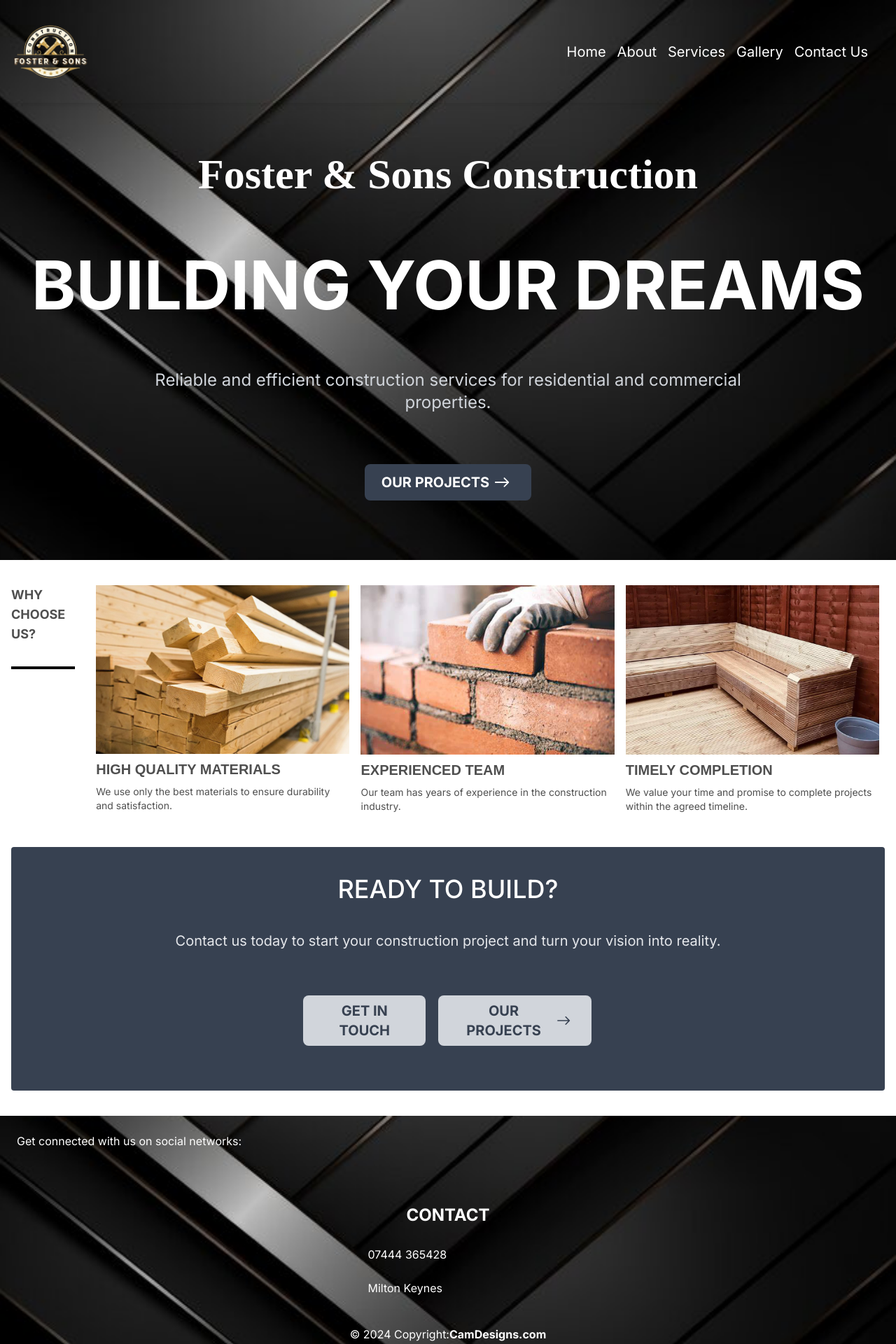
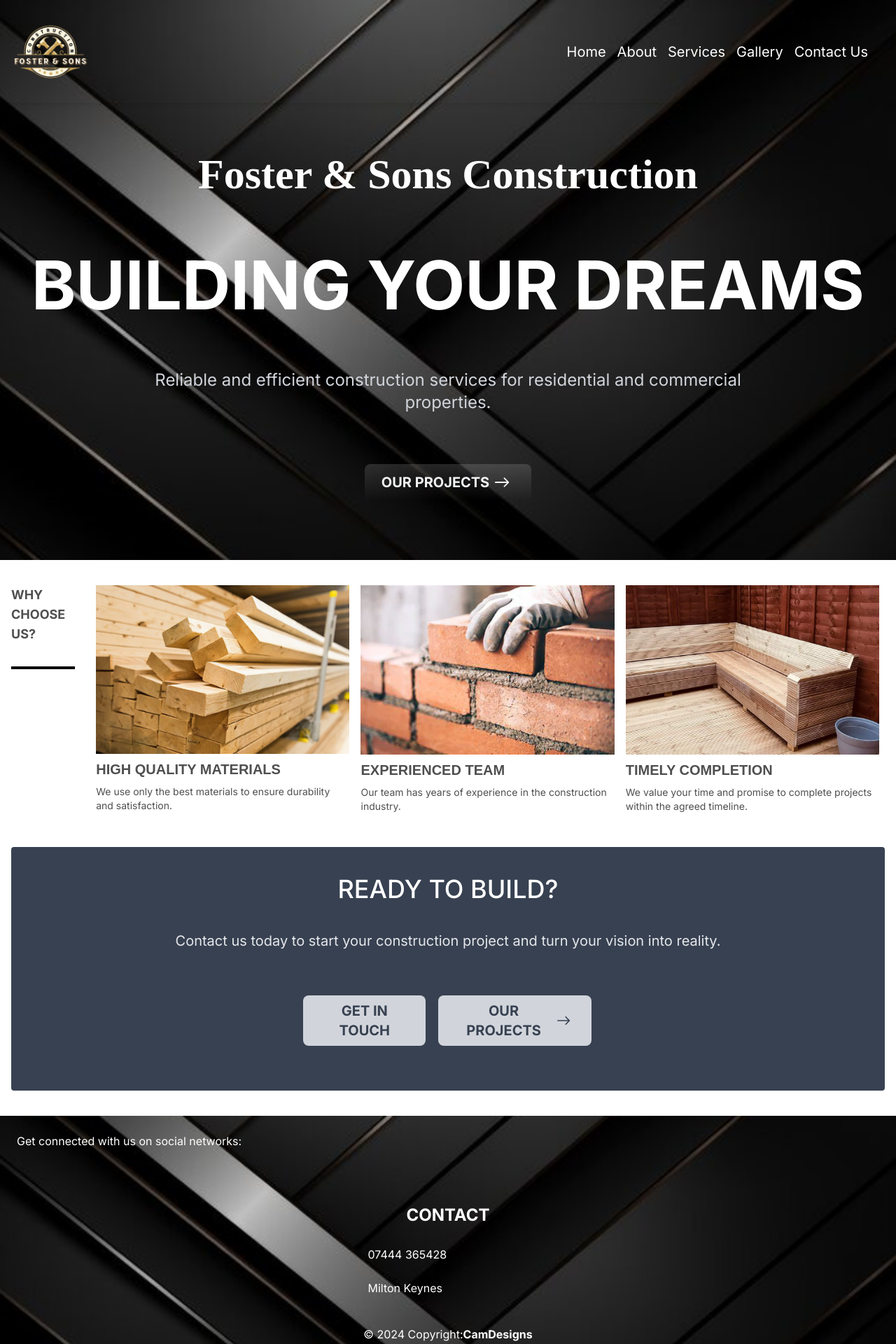
Before and after one commit to jacam666/fosters-construction, a Next.js app: page / in a window 1280 px wide. Shown: the top 1920 px of the page at 70% size. Built offline with nearby package versions, Linux system fonts and the light colour scheme.

Commit message:
rectified the overlapping problem on homepage

```diff
--- a/src/app/globals.css
+++ b/src/app/globals.css
@@ -15,7 +15,8 @@
   background-image: url('/images/homepage-background-image.jpg');
   background-size: cover;
   background-position: center;
-  height: 100vh;
+  min-height: 100vh;
+  padding-bottom: 1rem;
 }
 .gallery-background {
   background-image: url('/images/homepage-background-image.jpg');
@@ -24,9 +25,14 @@
   height: auto;
 }
 
-/* .navbar-background {
-  background-image: url('/images/homepage-background-image.jpg');
-  background-size: cover;
-  background-position: center;
-  height: 100vh;
-} */
+.navbar-custom {
+  padding: 0.5rem 1rem;
+}
+
+.navbar-brand-custom {
+  padding: 0;
+}
+
+.navbar-link-custom {
+  padding: 0.75rem 1rem;
+}
--- a/src/app/page.tsx
+++ b/src/app/page.tsx
@@ -8,7 +8,7 @@ export default function Home() {
   return (
     <div>
       <div className="background">
-        <div>
+        <div className=''>
           <MyNavbar />
         </div>
         <div className="flex justify-center">
@@ -21,12 +21,12 @@ export default function Home() {
           <p className="text-2xl text-gray-300 my-9  py-9 mx-auto xl:w-2/3">
             Reliable and efficient construction services for residential and commercial properties.
           </p>
-          <div className=" text-center my-9">
+          <div className=" text-center my-9 ">
             <Link href='/projectGallery' target='blank' rel='noopener noreferrer'>
               <button
-                className='flex justify-center items-center  my-8 mx-auto px-4 py-2 rounded-lg  bg-gray-700  text-white font-bold text-xl'
+                className='flex justify-center items-center my-8 mx-auto px-4 py-2 rounded-lg  bg-gradient from-gray-700 to gray-900  text-gray-100 font-bold text-xl hover:bg-white hover:text-black'
               >
-                OUR PROJECTS <IoIosArrowRoundForward className="text-4xl font-bold text-white" />
+                OUR PROJECTS <IoIosArrowRoundForward className="text-4xl font-bold text-gray-100 hover:bg-white hover:text-black" />
               </button>
             </Link>
           </div>
--- a/src/app/projectGallery/page.tsx
+++ b/src/app/projectGallery/page.tsx
@@ -159,7 +159,7 @@ export default function Gallery() {
                             <img
                                 src={selectedImage}
                                 alt="Selected"
-                                className="w-5/6  lg:w-1/2 rounded-lg" />
+                                className="w-5/6 h-3/4 lg:w-1/3 rounded-lg" />
                             <button
                                 className="mt-4 bg-red-500 text-white px-4 py-2 rounded"
                                 onClick={closeModal}
--- a/src/components/Footer.tsx
+++ b/src/components/Footer.tsx
@@ -5,7 +5,7 @@ import Link from 'next/link';
 
 export default function Footer() {
     return (
-        <MDBFooter className='background text-center h-auto'>
+        <MDBFooter className='gallery-background text-center h-auto'>
             <section className='d-flex justify-content-center justify-content-lg-between p-4 '>
                 <div className='me-5 d-none d-lg-block'>
                     <span className='text-white'>Get connected with us on social networks:</span>
@@ -49,7 +49,7 @@ export default function Footer() {
             <div className='text-center p-4 text-white' style={{ backgroundColor: 'rgba(0, 0, 0, 0.01)' }}>
                 © 2024 Copyright:
                 <Link className='text-reset fw-bold' href='#'>
-                    CamDesigns.com
+                    CamDesigns
                 </Link>
             </div>
         </MDBFooter>
--- a/src/components/MyNavbar.tsx
+++ b/src/components/MyNavbar.tsx
@@ -12,7 +12,6 @@ import {
     MDBIcon,
     MDBCollapse
 } from 'mdb-react-ui-kit'
-//import Logo from './Logo';
 
 
 export default function MyNavbar() {
@@ -39,11 +38,11 @@ export default function MyNavbar() {
                 </MDBNavbarToggler>
                 <MDBCollapse navbar open={openNavSecond} className='lg:flex lg:justify-end lg:mr-5 flex justify-start'>
                     <MDBNavbarNav right fullWidth={false} className=''>
-                        <MDBNavbarLink className='text-white' active aria-current='page' href='/'>Home</MDBNavbarLink>
-                        <MDBNavbarLink className='text-white' href='./'>About</MDBNavbarLink>
-                        <MDBNavbarLink className='text-white' href='./'>Services</MDBNavbarLink>
-                        <MDBNavbarLink className='text-white' href='./projectGallery'>Gallery</MDBNavbarLink>
-                        <MDBNavbarLink className='text-white' href='./'>Contact Us</MDBNavbarLink>
+                        <MDBNavbarLink className='text-white hover:underline' active aria-current='page' href='/'>Home</MDBNavbarLink>
+                        <MDBNavbarLink className='text-white hover:underline' href='./'>About</MDBNavbarLink>
+                        <MDBNavbarLink className='text-white hover:underline' href='./'>Services</MDBNavbarLink>
+                        <MDBNavbarLink className='text-white hover:underline' href='./projectGallery'>Gallery</MDBNavbarLink>
+                        <MDBNavbarLink className='text-white hover:underline' href='./'>Contact Us</MDBNavbarLink>
                     </MDBNavbarNav>
                 </MDBCollapse>
             </MDBContainer>
```
